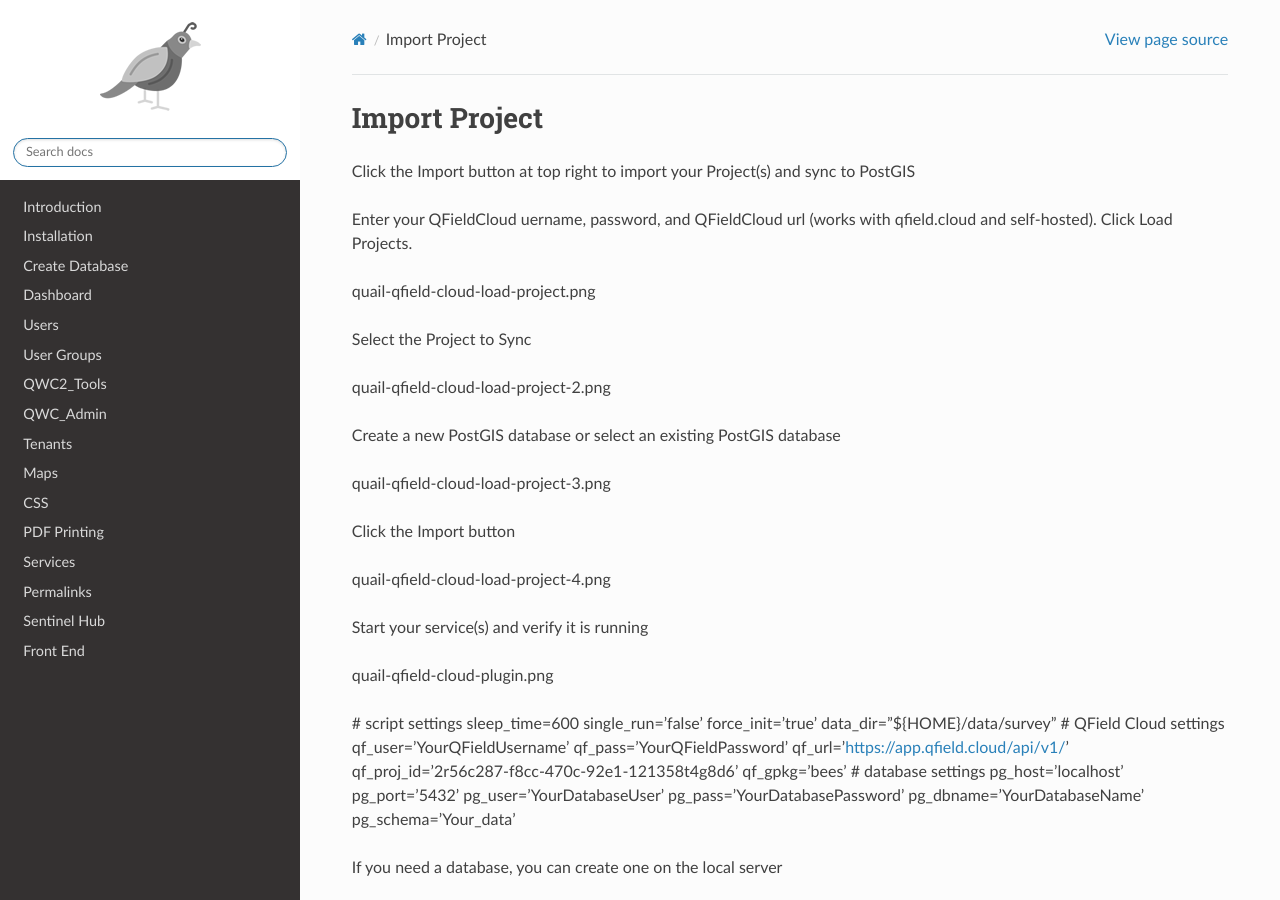
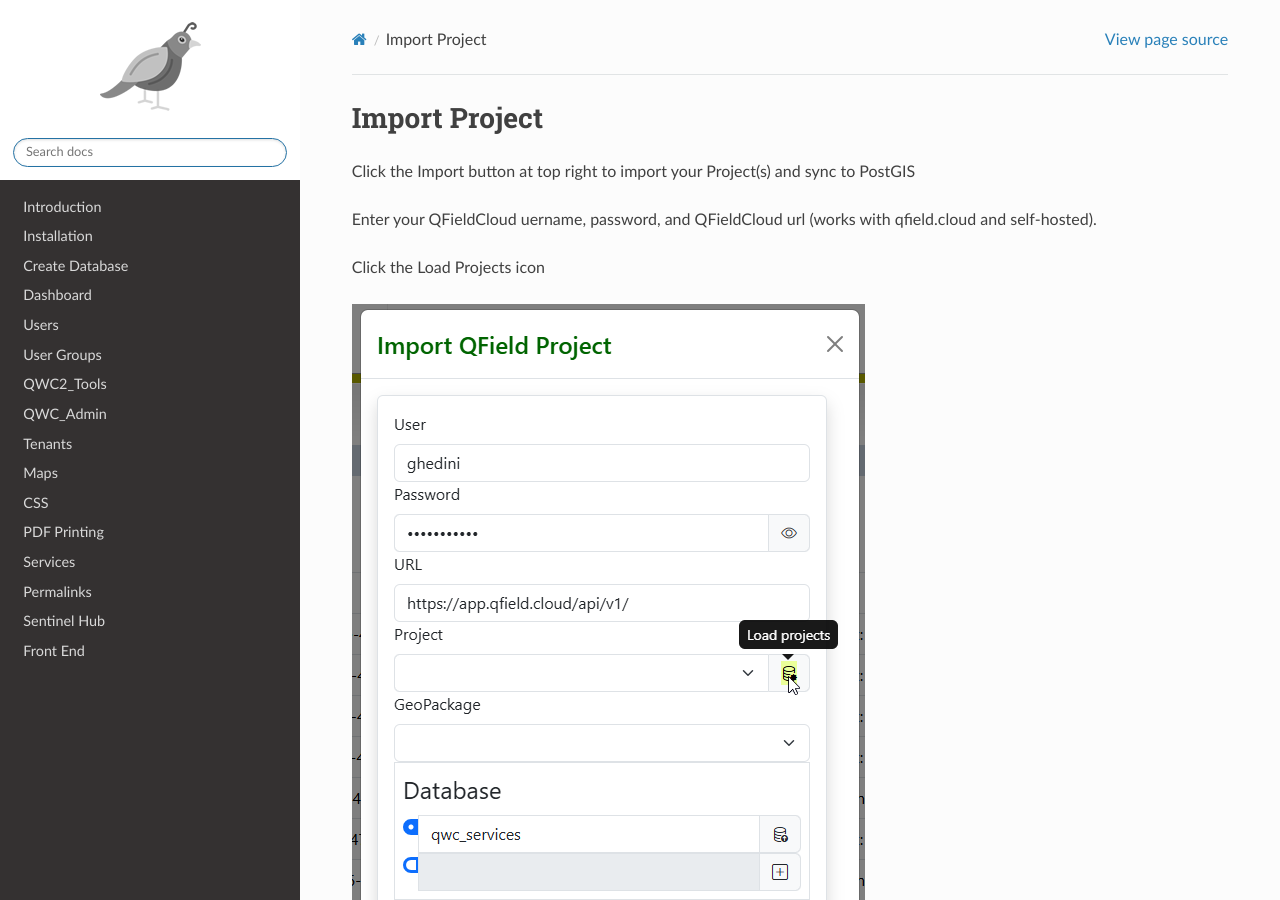
Before and after one commit to AcuGIS/readdocs, a Sphinx documentation site: the page built from docs/source/import.rst, in a window 1280 px wide and 900 px high. Built offline with Sphinx 7.4.7 and the Read the Docs theme 3.1.0, drawn with Linux system fonts in a browser that asks for light colours; pages that are not in the unit, such as notebooks, are missing from menus.

Commit message:
Update import.rst

```diff
--- a/docs/source/import.rst
+++ b/docs/source/import.rst
@@ -4,30 +4,32 @@
 
 Click the Import button at top right to import your Project(s) and sync to PostGIS
 
-Enter your QFieldCloud uername, password, and QFieldCloud url (works with qfield.cloud and self-hosted).  Click Load Projects.
+Enter your QFieldCloud uername, password, and QFieldCloud url (works with qfield.cloud and self-hosted).
+
+Click the Load Projects icon
 
 
-quail-qfield-cloud-load-project.png
+.. image:: _static/quail-qfield-cloud-load-project.png
 
 
 Select the Project to Sync
 
-quail-qfield-cloud-load-project-2.png
+.. image:: _static/quail-qfield-cloud-load-project-2.png
 
 Create a new PostGIS database or select an existing PostGIS database
 
 
-quail-qfield-cloud-load-project-3.png
+.. image:: _static/quail-qfield-cloud-load-project-3.png
 
 Click the Import button
 
 
-quail-qfield-cloud-load-project-4.png
+.. image:: _static/quail-qfield-cloud-load-project-4.png
 
 
 Start your service(s) and verify it is running
 
-quail-qfield-cloud-plugin.png
+.. image:: _static/quail-qfield-cloud-plugin.png
 
 
 # script settings
```
